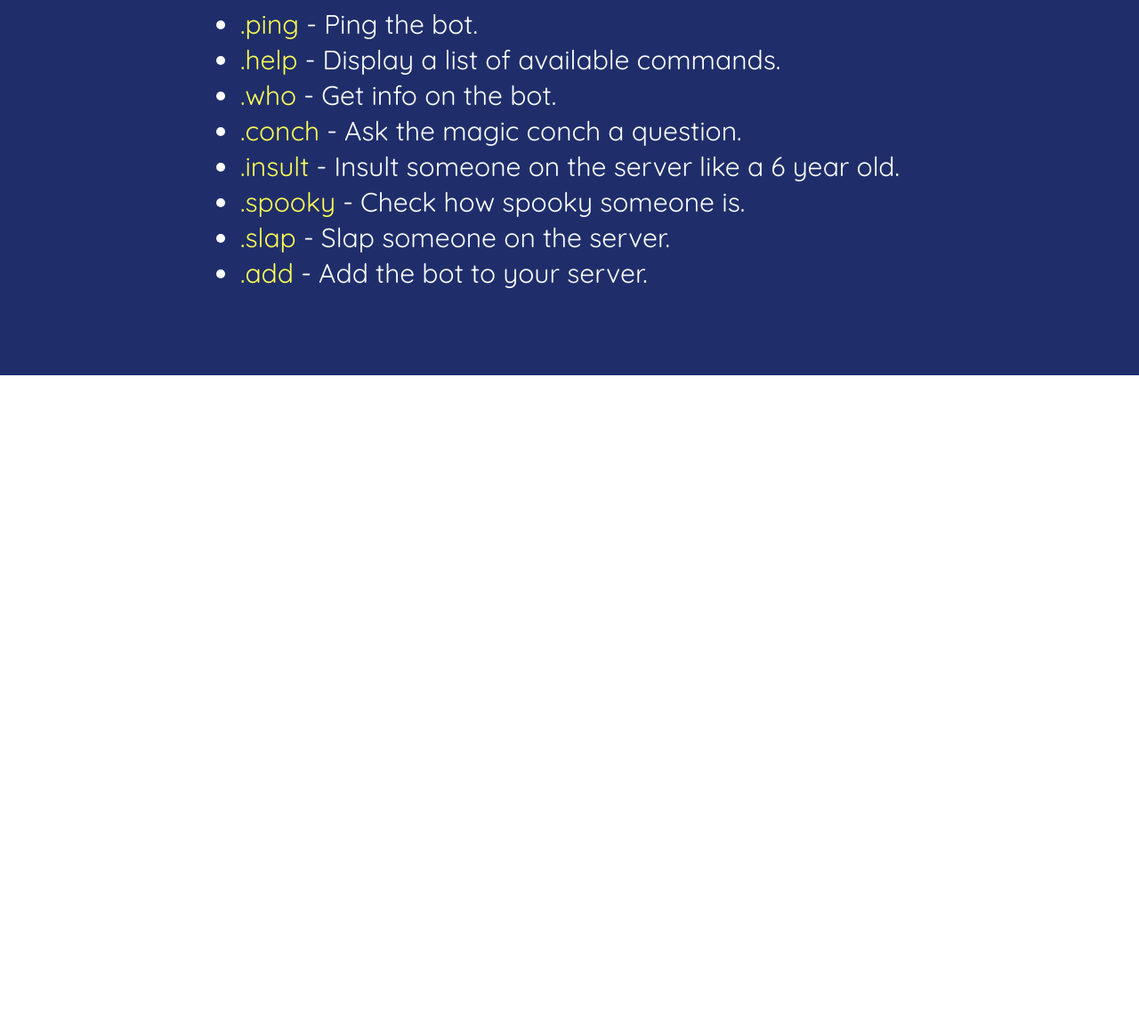
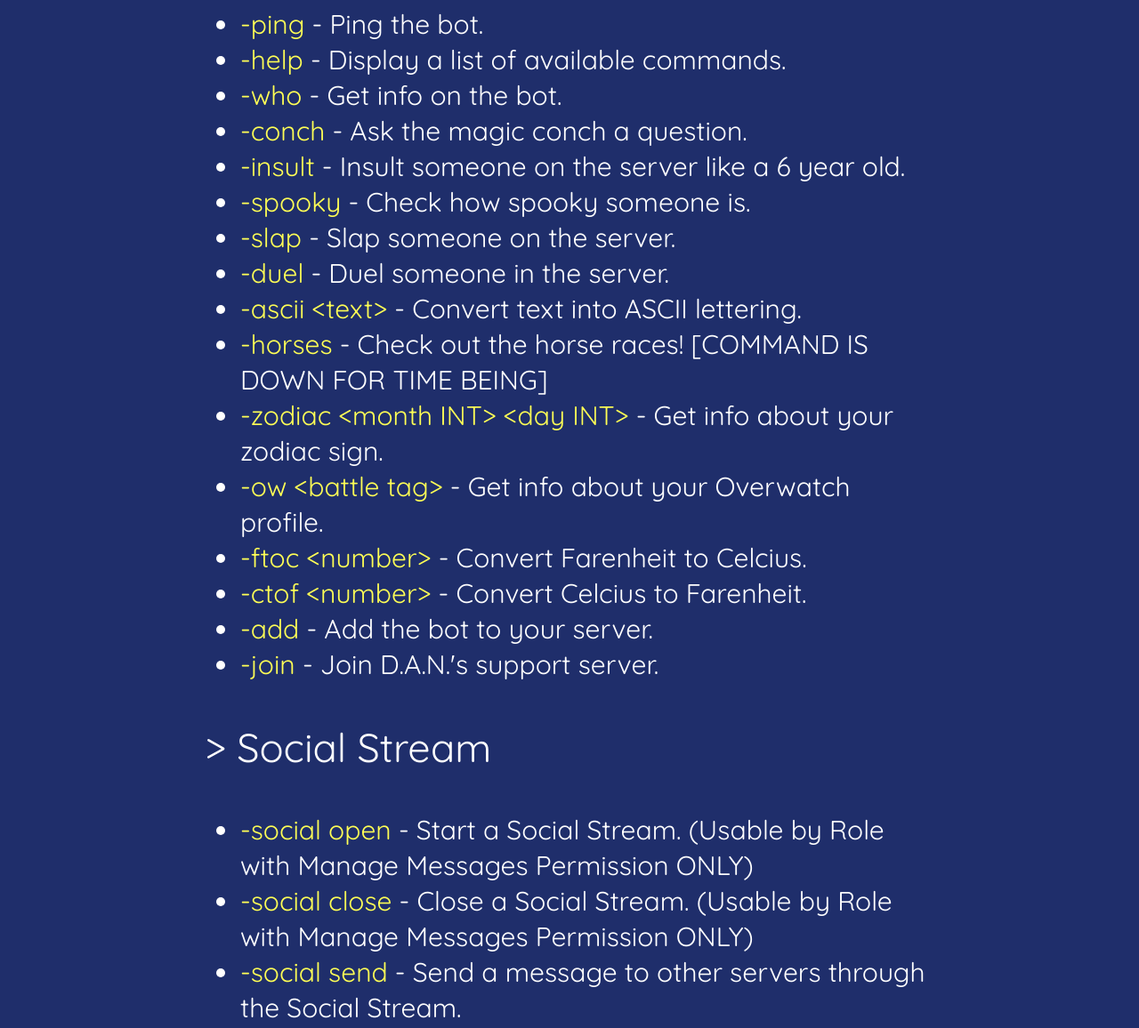
Before and after one commit to Acerocks22/DAN, a website: page public/index.html in a window 1280 px wide. Shown: the part 1260-2416 px from the top of the page at 89% size. Before the commit the page ends 1682 px from the top, so only its background shows below. Drawn offline with nearby package versions, Linux system fonts and the light colour scheme; no server answers; a web font is replaced by a local one.

Commit message:
Update website

```diff
--- a/public/css/main.css
+++ b/public/css/main.css
@@ -14,6 +14,10 @@ body, html {
 	color: yellow;
 	text-align: center;
 	height: 100vh;
+}
+
+.splash p {
+	line-height: 10px;
 }
 
 @-webkit-keyframes blinker {
--- a/public/index.html
+++ b/public/index.html
@@ -10,9 +10,17 @@
     <script src="//ajax.googleapis.com/ajax/libs/jquery/1.6.4/jquery.min.js"></script>
 </head>
 <body>
+	<script>
+		$(function() {
+			$.get('/ajax', function(res) {
+				$('#userCount').text(res.totalUsers + " users.");
+			});
+		});
+	</script>
 	<div class="splash">
 		<h3>D.A.N.</h3>
 		<p>The bot made for <strong>fun.</strong></p>
+		<p>Currently serving <strong id="userCount"></strong></p>
 	</div>
 	<div class="content">
 		> <span>Info</span>
@@ -21,16 +29,43 @@
 			When it comes to this bot, the only commands you'll be getting are <del>useless</del> fun ones.
 			Whether you want to throw an insult at a mate, or ask the Magic Conch a question, this bot is sure to fit your needs.
 		</p>
-		> Commands
+		> General
 		<ul>
-			<li><span>.ping</span> - Ping the bot.</li>
-			<li><span>.help</span> - Display a list of available commands.</li>
-			<li><span>.who</span> - Get info on the bot.</li>
-			<li><span>.conch</span> - Ask the magic conch a question.</li>
-			<li><span>.insult</span> - Insult someone on the server like a 6 year old.</li>
-			<li><span>.spooky</span> - Check how spooky someone is.</li>
-			<li><span>.slap</span> - Slap someone on the server.</li>
-			<li><span>.add</span> - Add the bot to your server.</li>
+			<li><span>-ping</span> - Ping the bot.</li>
+			<li><span>-help</span> - Display a list of available commands.</li>
+			<li><span>-who</span> - Get info on the bot.</li>
+			<li><span>-conch</span> - Ask the magic conch a question.</li>
+			<li><span>-insult</span> - Insult someone on the server like a 6 year old.</li>
+			<li><span>-spooky</span> - Check how spooky someone is.</li>
+			<li><span>-slap</span> - Slap someone on the server.</li>
+			<li><span>-duel</span> - Duel someone in the server.</li>
+			<li><span>-ascii &lt;text&gt;</span> - Convert text into ASCII lettering.</li>
+			<li><span>-horses</span> - Check out the horse races! [COMMAND IS DOWN FOR TIME BEING]</li>
+			<li><span>-zodiac &lt;month INT&gt; &lt;day INT&gt;</span> - Get info about your zodiac sign.</li>
+			<li><span>-ow &lt;battle tag&gt;</span> - Get info about your Overwatch profile.</li>
+			<li><span>-ftoc &lt;number&gt;</span> - Convert Farenheit to Celcius.</li>
+			<li><span>-ctof &lt;number&gt;</span> - Convert Celcius to Farenheit.</li>
+			<li><span>-add</span> - Add the bot to your server.</li>
+			<li><span>-join</span> - Join D.A.N.'s support server.</li>
+		</ul>
+		> Social Stream
+		<ul>
+			<li><span>-social open</span> - Start a Social Stream. (Usable by Role with Manage Messages Permission ONLY)</li>
+			<li><span>-social close</span> - Close a Social Stream. (Usable by Role with Manage Messages Permission ONLY)</li>
+			<li><span>-social send</span> - Send a message to other servers through the Social Stream.</li>
+		</ul>
+		> Economy
+		<ul>
+			<li><span>-top &lt;number&gt;</span> - Check the leaderboards and see who's the richest!</li>
+			<li><span>-payday</span> - Collect your daily paycheck,</li>
+			<li><span>-balance</span> - Check your bank account balance.</li>
+			<li><span>-work &lt;job&gt;</span> - Work a job for some extra Coins. Use -jobs to check all available jobs.</li>
+			<li><span>-jobs</span> - Check all available jobs.</li>
+			<li><span>-slots</span> - Test your luck, and pull the lever.</li>
+			<li><span>-heist</span> - Attempt a bank heist.</li>
+			<li><span>-house</span> - Check on your house.</li>
+			<li><span>-realestate</span> - Check what houses are up for sale!</li>
+			<li><span>-buy &lt;number&gt;</span> - Purchase a house. Use -realestate to check available houses.</li>
 		</ul>
 	</div>
 </body>
```
Also changed, not shown: bot.js (+11 -1 lines).
